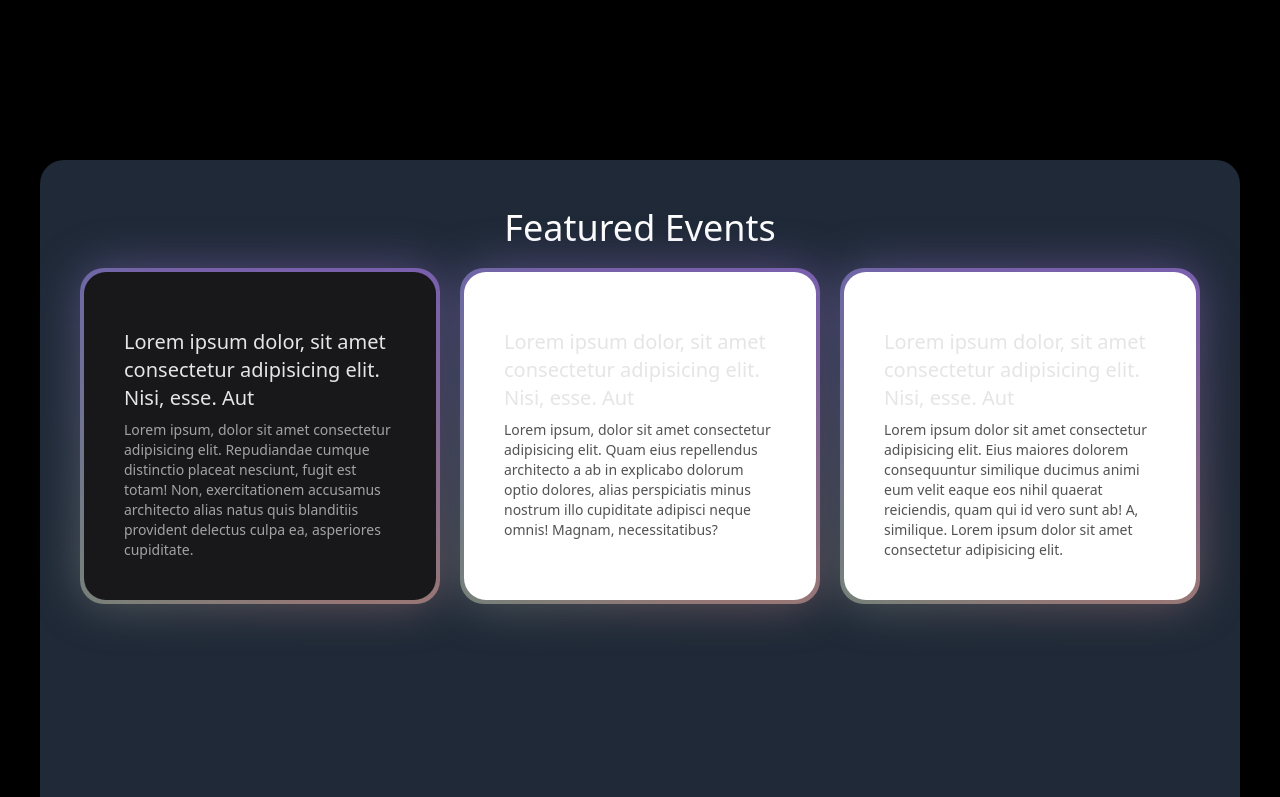
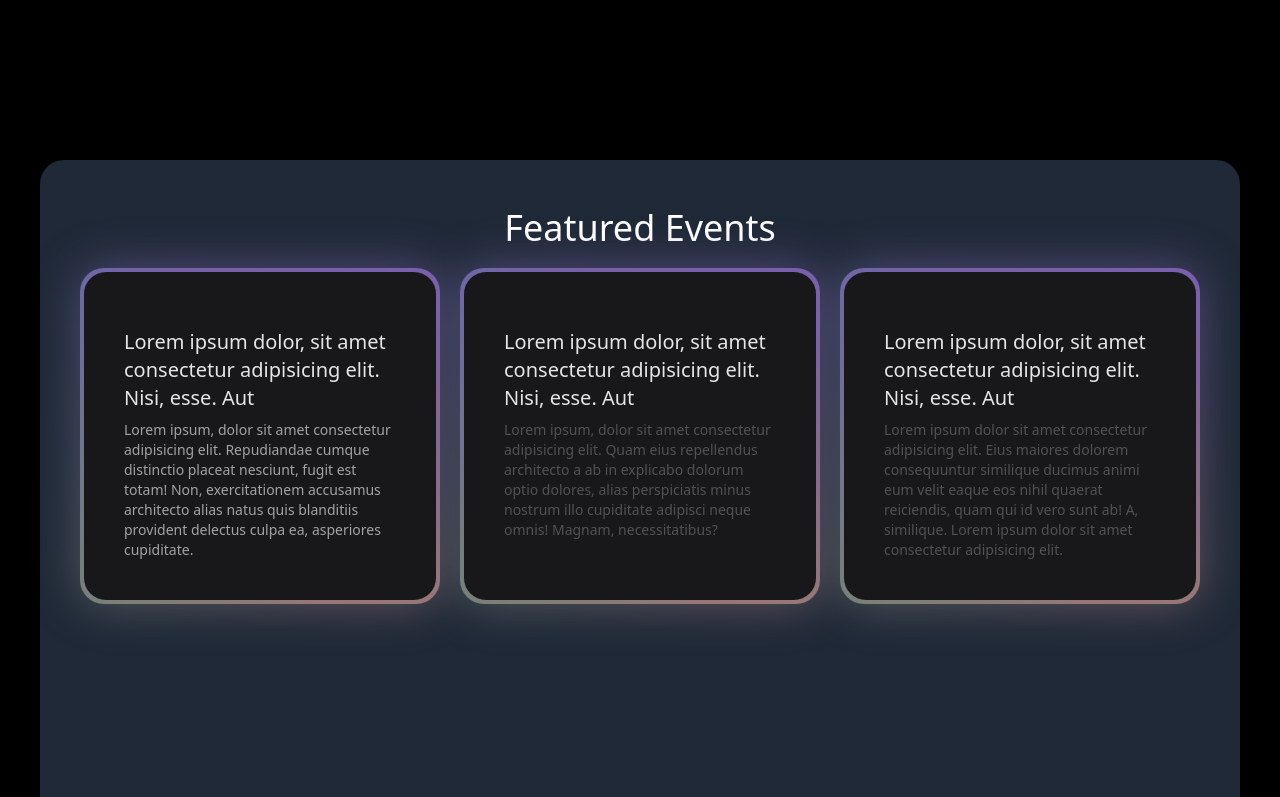
Before and after one commit to Akash-nath29/JisTech2k24, a React (Vite) app: page / in a window 1280 px wide. Shown: the part 560-1357 px from the top of the page. Built offline with nearby package versions, Linux system fonts and the light colour scheme.

Commit message:
css solved bug fixeddddddddddddddd

```diff
--- a/src/sections/Events.tsx
+++ b/src/sections/Events.tsx
@@ -40,7 +40,7 @@ const Events = () => {
             </span>
           </button> */}
         </BackgroundGradient>
-        <BackgroundGradient className="rounded-[22px] max-w-md p-4 sm:p-10 bg-white dark:bg-zinc-900">
+        <BackgroundGradient className="rounded-[22px] max-w-full max-h-full min-h-full min-w-full  p-4 sm:p-10 bg-zinc-900">
           <p className="text-base sm:text-xl mt-4 mb-2 text-neutral-200">
             Lorem ipsum dolor, sit amet consectetur adipisicing elit. Nisi,
             esse. Aut
@@ -58,7 +58,7 @@ const Events = () => {
             </span>
           </button> */}
         </BackgroundGradient>
-        <BackgroundGradient className="rounded-[22px] max-w-md p-4 sm:p-10 bg-white dark:bg-zinc-900">
+        <BackgroundGradient className="rounded-[22px] max-w-full max-h-full min-h-full min-w-full  p-4 sm:p-10 bg-zinc-900">
           <p className="text-base sm:text-xl mt-4 mb-2 text-neutral-200">
             Lorem ipsum dolor, sit amet consectetur adipisicing elit. Nisi,
             esse. Aut
```
